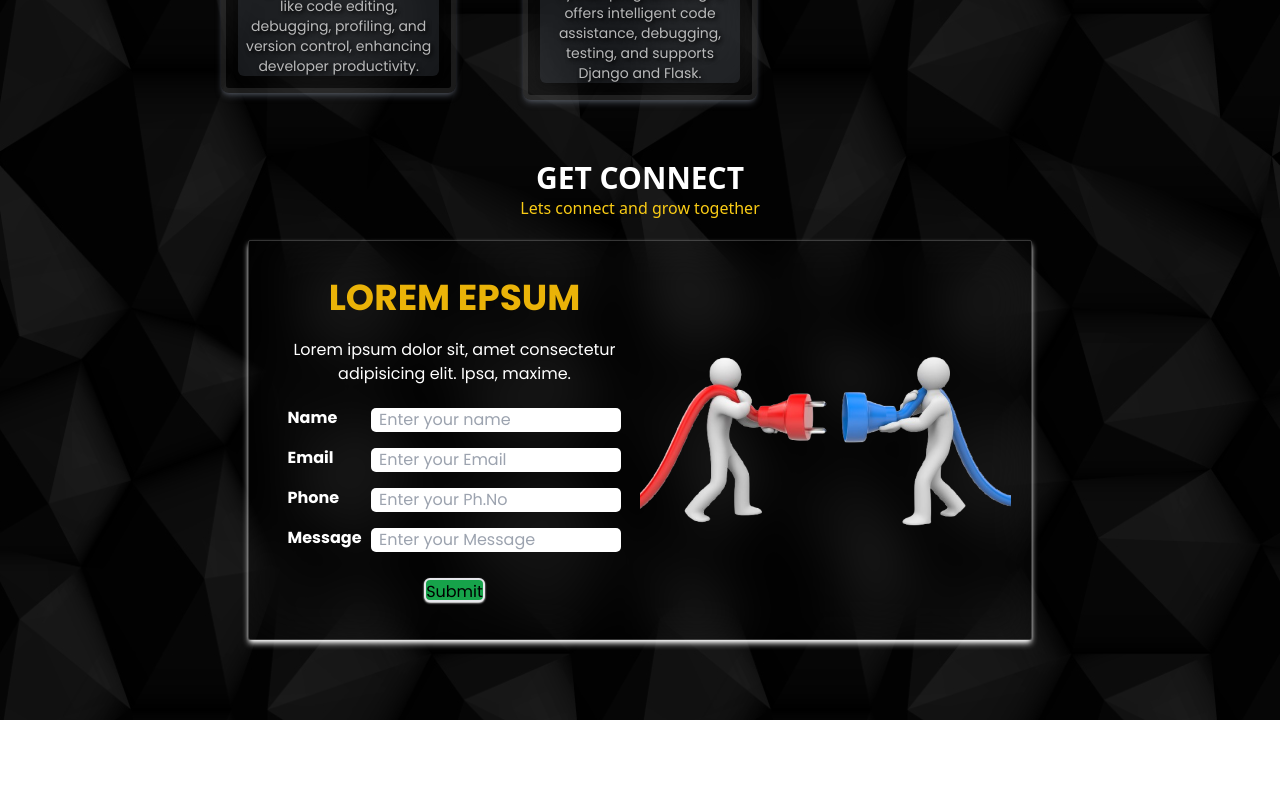
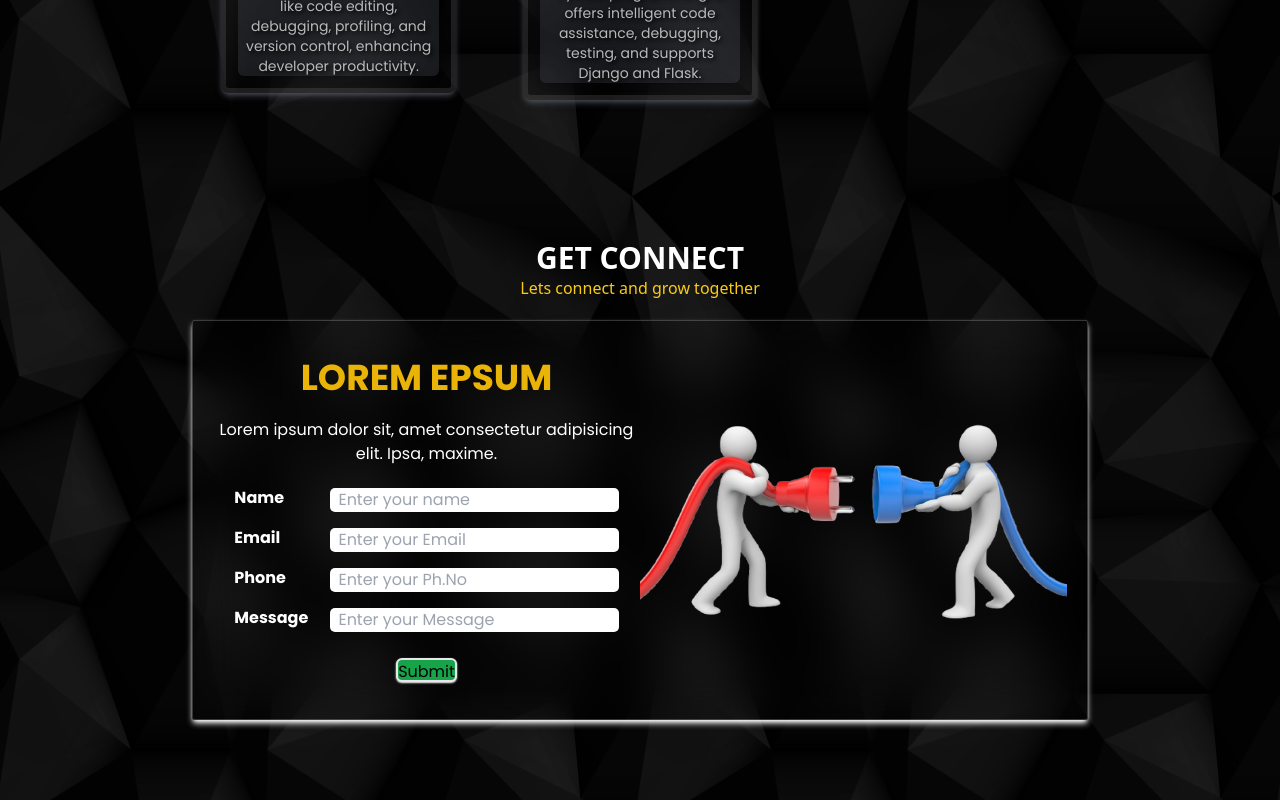
Before and after one commit to Shivvy-The-Coder/MyPortfolio, a React (Vite) app: page / in a window 1280 px wide. Shown: the part 2738-3538 px from the top of the page. Before the commit the page ends 3458 px from the top, so only its background shows below. Built offline with nearby package versions, Linux system fonts and the light colour scheme; a web font is replaced by a local one.

Commit message:
connect section has been updated

```diff
--- a/src/Components/Form/Form.jsx
+++ b/src/Components/Form/Form.jsx
@@ -29,15 +29,17 @@ const FormData=
 
 const Form = () => {
   return (
-  <div className='mx-[10vh]   mb-[10vh]'>
+  <div className='mt-[10vh]   mb-[10vh]'>
         <div className="container" style={{padding:"20px"}}>
           <h1 className='text-3xl font-bold text-center text-white'>GET CONNECT</h1>
           <p className='text-center text-yellow-400'
           >Lets connect and grow together</p>
         </div>
-        <div className='flex items-center sm:max-w-[70%] mx-auto sm:h-[50vh] sm:p-5 w-[110%] p-1  bg-white/1
-                                backdrop-blur-xl border border-white/20 rounded-sm
-                                shadow-md shadow-white'>
+        <div className='flex items-center
+                        sm:max-w-[70%] sm:mx-auto sm:h-[50vh] sm:p-5
+                        w-[90%] mx-auto p-1  bg-white/1
+                        backdrop-blur-xl border border-white/20 rounded-sm
+                        shadow-md shadow-white'>
             <div className='grid sm:grid-cols-2'>
       {/* this section is for the form */}
               <div className='
--- a/src/Components/IDES/IDES.jsx
+++ b/src/Components/IDES/IDES.jsx
@@ -59,7 +59,7 @@ const IDE=[
 const IDES = () => {
   return (
     <div  className='bg-black-900'>
-        <div className=' max-w-[70%] mx-auto flex flex-col mt-20'>
+        <div className=' sm:max-w-[70%] mx-auto flex flex-col mt-20'>
             <div>
                 <p data-aos="fade-left"
                 data-aos-delay="600"
```
